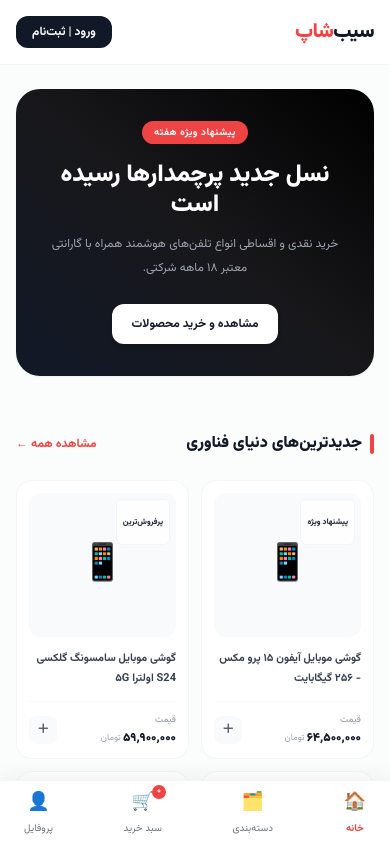
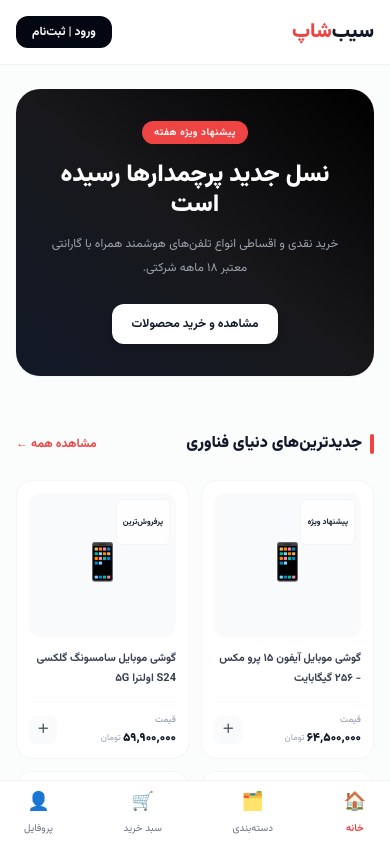
Before and after one commit to mohsenalz77/mini-shop-v2, a Next.js app: page / in a window 390 px wide. Shown: the top 842 px of the page. Built offline with nearby package versions, Linux system fonts and the light colour scheme.

Commit message:
Update Header.js

```diff
--- a/src/components/Header.js
+++ b/src/components/Header.js
@@ -1,41 +1,28 @@
 export default function Header() {
   return (
     <>
-      {/* هدر مخصوص دسکتاپ و تبلت (در موبایل کاملاً جمع‌وجور می‌شود) */}
-      <header className="bg-white border-b border-gray-100 sticky top-0 z-50 shadow-xs">
+      {/* هدر دسکتاپ */}
+      <header className="bg-white border-b border-gray-100 sticky top-0 z-50 w-full">
         <div className="max-w-7xl mx-auto px-4 h-16 flex items-center justify-between gap-4">
 
-          {/* راست: لوگو */}
-          <div className="flex items-center gap-2 shrink-0">
-            <span className="text-xl font-black text-gray-900 tracking-tight">
+          <div className="flex items-center gap-2">
+            <span className="text-xl font-black text-gray-900">
               سیب<span className="text-red-500">‌شاپ</span>
             </span>
           </div>
 
-          {/* وسط: بار جستجو (فقط در دسکتاپ نشان داده می‌شود) */}
           <div className="hidden md:flex items-center flex-1 max-w-md mx-auto relative">
-            <span className="absolute right-3 text-gray-400 text-sm">🔍</span>
             <input
               type="text"
               placeholder="جستجوی گوشی، کاور، هندزفری..."
-              className="w-full bg-gray-50 text-xs pr-10 pl-4 py-2.5 rounded-xl border border-gray-100 focus:outline-none focus:border-gray-200 focus:bg-white transition duration-200"
+              className="w-full bg-gray-50 text-xs pr-4 pl-4 py-2.5 rounded-xl border border-gray-100 focus:outline-none focus:border-gray-200 focus:bg-white transition"
             />
           </div>
 
-          {/* چپ: دکمه‌ها */}
-          <div className="flex items-center gap-4 shrink-0">
-            {/* آیکون سبد خرید (فقط دسکتاپ) */}
-            <button className="hidden md:block relative p-2 text-gray-600 hover:bg-gray-50 rounded-xl transition">
-              <span className="text-xl">🛒</span>
-              <span className="absolute top-1 left-1 bg-red-500 text-white text-[9px] font-bold w-4 h-4 rounded-full flex items-center justify-center">
-                ۰
-              </span>
-            </button>
-
+          <div className="flex items-center gap-4">
+            <button className="hidden md:block text-xl">🛒</button>
             <div className="hidden md:block h-6 w-[1px] bg-gray-200"></div>
-
-            {/* دکمه ورود (مشترک با ظاهر بهینه) */}
-            <button className="text-xs font-bold bg-gray-900 text-white md:bg-gray-50 md:text-gray-700 md:hover:bg-gray-100 px-4 py-2 rounded-xl transition duration-200">
+            <button className="text-xs font-bold bg-gray-950 text-white md:bg-gray-50 md:text-gray-700 md:hover:bg-gray-100 px-4 py-2 rounded-xl transition">
               ورود | ثبت‌نام
             </button>
           </div>
@@ -43,25 +30,22 @@ export default function Header() {
         </div>
       </header>
 
-      {/* ناوبری پایینی (Bottom Nav) - کاملاً مخفی در دسکتاپ (md:hidden) و چسبان در پایین موبایل */}
-      <nav className="md:hidden fixed bottom-0 left-0 right-0 bg-white border-t border-gray-100 shadow-[0_-4px_20px_rgba(0,0,0,0.06)] z-50 px-6 py-2">
+      {/* منوی پایین موبایل */}
+      <nav className="md:hidden fixed bottom-0 left-0 right-0 bg-white border-t border-gray-100 shadow-lg z-50 px-6 py-2">
         <div className="flex items-center justify-between text-gray-500">
           <button className="flex flex-col items-center gap-1 text-red-500 font-bold">
             <span className="text-lg">🏠</span>
             <span className="text-[10px]">خانه</span>
           </button>
-          <button className="flex flex-col items-center gap-1 hover:text-gray-900">
+          <button className="flex flex-col items-center gap-1">
             <span className="text-lg">🗂️</span>
             <span className="text-[10px]">دسته‌بندی</span>
           </button>
-          <button className="flex flex-col items-center gap-1 hover:text-gray-900 relative">
+          <button className="flex flex-col items-center gap-1 relative">
             <span className="text-lg">🛒</span>
             <span className="text-[10px]">سبد خرید</span>
-            <span className="absolute -top-1 -right-1 bg-red-500 text-white text-[9px] font-bold w-3.5 h-3.5 rounded-full flex items-center justify-center">
-              ۰
-            </span>
           </button>
-          <button className="flex flex-col items-center gap-1 hover:text-gray-900">
+          <button className="flex flex-col items-center gap-1">
             <span className="text-lg">👤</span>
             <span className="text-[10px]">پروفایل</span>
           </button>
```
